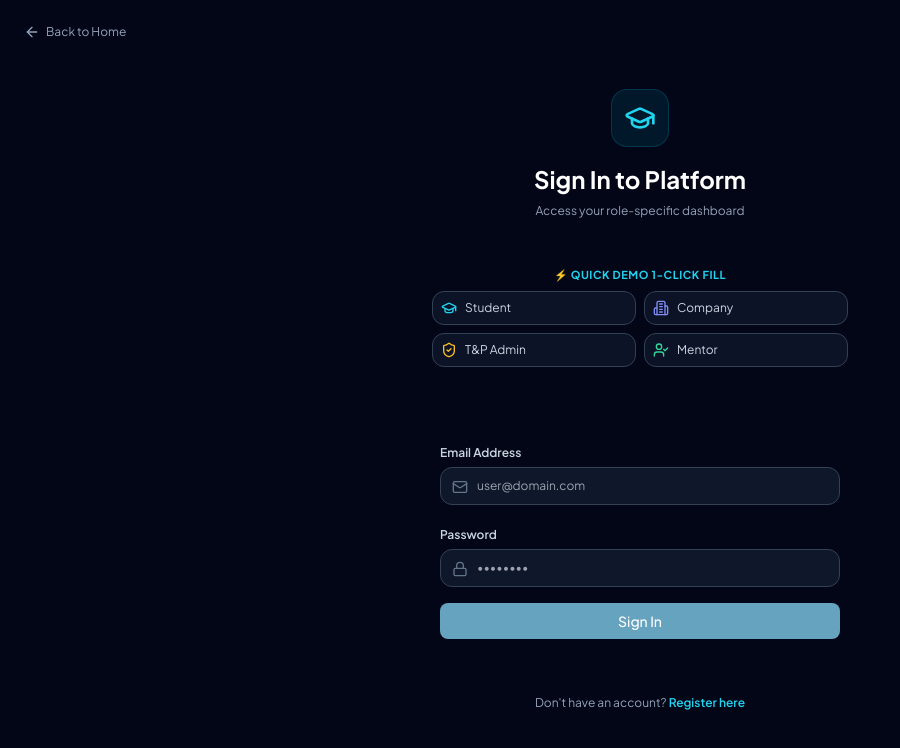
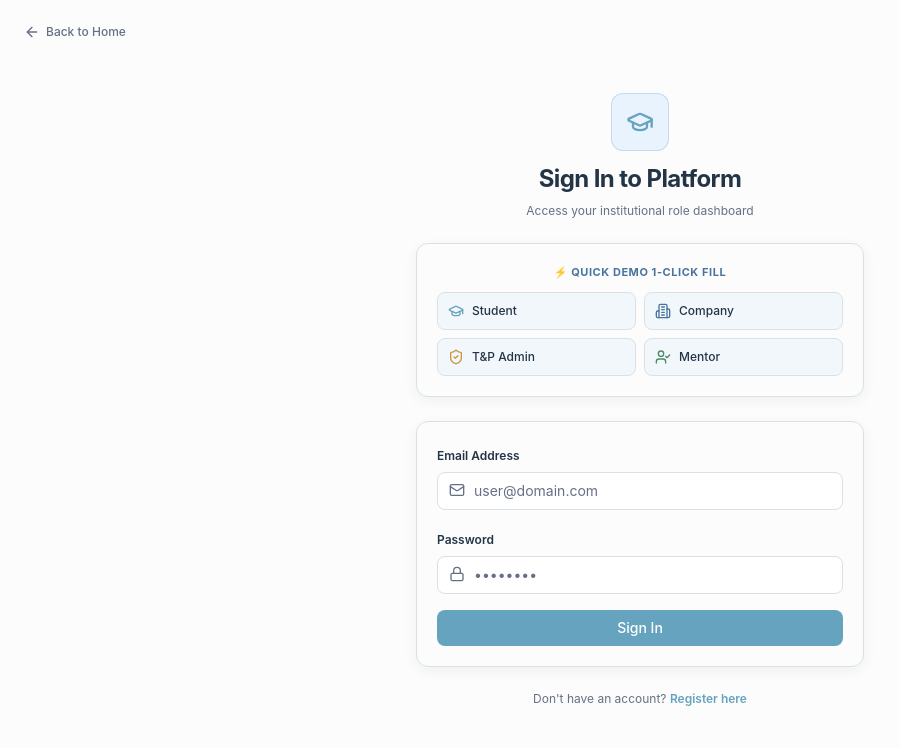
Before and after one commit to Leena-magar01/CareerLaunch, a React (Vite) app in the folder frontend/: page / in a window 1280 px wide. Both pictures are taken after a click on the button "Sign In". Shown: the top 748 px of the page, without its empty margins (0-900 px from the left). Built offline with nearby package versions, Linux system fonts and the light colour scheme.

Commit message:
style: align authentication login and registration pages with enterprise SaaS theme

```diff
--- a/frontend/index.html
+++ b/frontend/index.html
@@ -9,8 +9,9 @@
     <link rel="preconnect" href="https://fonts.gstatic.com" crossorigin>
     <link href="https://fonts.googleapis.com/css2?family=Plus+Jakarta+Sans:wght@300;400;500;600;700;800&display=swap" rel="stylesheet">
   </head>
-  <body class="bg-slate-900 text-slate-100 font-['Plus_Jakarta_Sans',sans-serif] antialiased selection:bg-cyan-500 selection:text-white">
+  <body class="bg-[#FCFCFC] text-[#243447] font-sans antialiased">
     <div id="root"></div>
     <script type="module" src="/src/main.tsx"></script>
   </body>
+
 </html>
--- a/frontend/src/pages/LoginPage.tsx
+++ b/frontend/src/pages/LoginPage.tsx
@@ -39,107 +39,107 @@ export const LoginPage: React.FC<LoginPageProps> = ({ initialRole = 'STUDENT', o
   };
 
   return (
-    <div className="min-h-screen bg-slate-950 flex flex-col justify-center items-center px-6 py-12">
+    <div className="min-h-screen bg-[#FCFCFC] text-[#243447] flex flex-col justify-center items-center px-6 py-12 font-sans relative">
       <button
         onClick={onNavigateHome}
-        className="fixed top-6 left-6 text-xs text-slate-400 hover:text-white flex items-center space-x-1.5 transition-colors"
+        className="fixed top-6 left-6 text-xs text-[#667085] hover:text-[#243447] flex items-center space-x-1.5 transition-colors font-medium"
       >
         <ArrowLeft className="w-4 h-4" />
         <span>Back to Home</span>
       </button>
 
-      <div className="w-full max-w-md space-y-8">
+      <div className="w-full max-w-md space-y-6">
         <div className="text-center space-y-2">
-          <div className="inline-flex p-3 rounded-2xl bg-cyan-500/10 text-cyan-400 border border-cyan-500/20 mb-2">
-            <GraduationCap className="w-8 h-8" />
+          <div className="inline-flex p-3.5 rounded-xl bg-[#E9F3FD] text-[#4874A0] border border-[#66A3BF]/30 mb-1">
+            <GraduationCap className="w-7 h-7 text-[#66A3BF]" />
           </div>
-          <h2 className="text-2xl font-bold text-white">Sign In to Platform</h2>
-          <p className="text-xs text-slate-400">Access your role-specific dashboard</p>
+          <h2 className="text-2xl font-bold text-[#243447] tracking-tight">Sign In to Platform</h2>
+          <p className="text-xs text-[#667085]">Access your institutional role dashboard</p>
         </div>
 
-        {/* One-Click Quick Demo Login Shortcuts */}
-        <div className="glass-card p-4 space-y-2">
-          <span className="text-[11px] font-bold uppercase tracking-wider text-cyan-400 block text-center">
+        {/* 1-Click Quick Demo Login Shortcuts */}
+        <div className="card-base p-4 space-y-3 bg-white">
+          <span className="text-[11px] font-bold uppercase tracking-wider text-[#4874A0] block text-center">
             ⚡ Quick Demo 1-Click Fill
           </span>
           <div className="grid grid-cols-2 gap-2 text-xs">
             <button
               onClick={() => fillDemoAccount('student@college.edu')}
-              className="p-2 rounded-xl bg-slate-900/80 hover:bg-cyan-950/40 border border-slate-700 hover:border-cyan-500/50 text-slate-300 text-left flex items-center space-x-2 transition-all"
+              className="p-2.5 rounded-lg bg-[#E9F3FD]/50 hover:bg-[#E9F3FD] border border-[#D8E2E6] hover:border-[#66A3BF] text-[#243447] text-left flex items-center space-x-2 transition-all"
             >
-              <GraduationCap className="w-4 h-4 text-cyan-400" />
-              <span>Student</span>
+              <GraduationCap className="w-4 h-4 text-[#66A3BF]" />
+              <span className="font-medium">Student</span>
             </button>
             <button
               onClick={() => fillDemoAccount('recruiter@techcorp.com')}
-              className="p-2 rounded-xl bg-slate-900/80 hover:bg-indigo-950/40 border border-slate-700 hover:border-indigo-500/50 text-slate-300 text-left flex items-center space-x-2 transition-all"
+              className="p-2.5 rounded-lg bg-[#E9F3FD]/50 hover:bg-[#E9F3FD] border border-[#D8E2E6] hover:border-[#66A3BF] text-[#243447] text-left flex items-center space-x-2 transition-all"
             >
-              <Building2 className="w-4 h-4 text-indigo-400" />
-              <span>Company</span>
+              <Building2 className="w-4 h-4 text-[#4874A0]" />
+              <span className="font-medium">Company</span>
             </button>
             <button
               onClick={() => fillDemoAccount('tnp@college.edu')}
-              className="p-2 rounded-xl bg-slate-900/80 hover:bg-amber-950/40 border border-slate-700 hover:border-amber-500/50 text-slate-300 text-left flex items-center space-x-2 transition-all"
+              className="p-2.5 rounded-lg bg-[#E9F3FD]/50 hover:bg-[#E9F3FD] border border-[#D8E2E6] hover:border-[#66A3BF] text-[#243447] text-left flex items-center space-x-2 transition-all"
             >
-              <ShieldCheck className="w-4 h-4 text-amber-400" />
-              <span>T&P Admin</span>
+              <ShieldCheck className="w-4 h-4 text-[#C9963E]" />
+              <span className="font-medium">T&P Admin</span>
             </button>
             <button
               onClick={() => fillDemoAccount('mentor@college.edu')}
-              className="p-2 rounded-xl bg-slate-900/80 hover:bg-emerald-950/40 border border-slate-700 hover:border-emerald-500/50 text-slate-300 text-left flex items-center space-x-2 transition-all"
+              className="p-2.5 rounded-lg bg-[#E9F3FD]/50 hover:bg-[#E9F3FD] border border-[#D8E2E6] hover:border-[#66A3BF] text-[#243447] text-left flex items-center space-x-2 transition-all"
             >
-              <UserCheck className="w-4 h-4 text-emerald-400" />
-              <span>Mentor</span>
+              <UserCheck className="w-4 h-4 text-[#4F8A68]" />
+              <span className="font-medium">Mentor</span>
             </button>
           </div>
         </div>
 
         {/* Login Form */}
-        <form onSubmit={handleSubmit} className="glass-card p-6 space-y-4">
+        <form onSubmit={handleSubmit} className="card-base p-6 space-y-4 bg-white">
           {errorMsg && (
-            <div className="p-3 rounded-xl bg-rose-500/10 border border-rose-500/30 text-rose-400 text-xs">
+            <div className="p-3 rounded-lg bg-[#C95A5A]/10 border border-[#C95A5A]/30 text-[#C95A5A] text-xs">
               {errorMsg}
             </div>
           )}
 
-          <div className="space-y-1">
-            <label className="text-xs font-semibold text-slate-300">Email Address</label>
+          <div className="space-y-1.5">
+            <label className="text-xs font-semibold text-[#243447]">Email Address</label>
             <div className="relative">
-              <Mail className="w-4 h-4 text-slate-500 absolute left-3 top-3" />
+              <Mail className="w-4 h-4 text-[#667085] absolute left-3 top-2.5" />
               <input
                 type="email"
                 required
                 value={email}
                 onChange={(e) => setEmail(e.target.value)}
                 placeholder="user@domain.com"
-                className="w-full bg-slate-900 border border-slate-700 text-white rounded-xl pl-9 pr-4 py-2.5 text-xs focus:outline-none focus:border-cyan-500"
+                className="input-base text-xs !pl-9"
               />
             </div>
           </div>
 
-          <div className="space-y-1">
-            <label className="text-xs font-semibold text-slate-300">Password</label>
+          <div className="space-y-1.5">
+            <label className="text-xs font-semibold text-[#243447]">Password</label>
             <div className="relative">
-              <Lock className="w-4 h-4 text-slate-500 absolute left-3 top-3" />
+              <Lock className="w-4 h-4 text-[#667085] absolute left-3 top-2.5" />
               <input
                 type="password"
                 required
                 value={password}
                 onChange={(e) => setPassword(e.target.value)}
                 placeholder="••••••••"
-                className="w-full bg-slate-900 border border-slate-700 text-white rounded-xl pl-9 pr-4 py-2.5 text-xs focus:outline-none focus:border-cyan-500"
+                className="input-base text-xs !pl-9"
               />
             </div>
           </div>
 
-          <button type="submit" disabled={submitting} className="w-full btn-primary text-xs py-3 mt-2">
+          <button type="submit" disabled={submitting} className="w-full btn-primary text-xs py-2.5 mt-2">
             {submitting ? 'Signing in...' : 'Sign In'}
           </button>
         </form>
 
-        <p className="text-center text-xs text-slate-400">
+        <p className="text-center text-xs text-[#667085]">
           Don't have an account?{' '}
-          <button onClick={onNavigateRegister} className="text-cyan-400 font-semibold hover:underline">
+          <button onClick={onNavigateRegister} className="text-[#66A3BF] font-semibold hover:underline">
             Register here
           </button>
         </p>
--- a/frontend/src/pages/RegisterPage.tsx
+++ b/frontend/src/pages/RegisterPage.tsx
@@ -46,10 +46,10 @@ export const RegisterPage: React.FC<RegisterPageProps> = ({ onNavigateLogin, onN
   };
 
   return (
-    <div className="min-h-screen bg-slate-950 flex flex-col justify-center items-center px-6 py-12">
+    <div className="min-h-screen bg-[#FCFCFC] text-[#243447] flex flex-col justify-center items-center px-6 py-12 font-sans relative">
       <button
         onClick={onNavigateHome}
-        className="fixed top-6 left-6 text-xs text-slate-400 hover:text-white flex items-center space-x-1.5 transition-colors"
+        className="fixed top-6 left-6 text-xs text-[#667085] hover:text-[#243447] flex items-center space-x-1.5 transition-colors font-medium"
       >
         <ArrowLeft className="w-4 h-4" />
         <span>Back to Home</span>
@@ -57,17 +57,22 @@ export const RegisterPage: React.FC<RegisterPageProps> = ({ onNavigateLogin, onN
 
       <div className="w-full max-w-md space-y-6">
         <div className="text-center space-y-2">
-          <h2 className="text-2xl font-bold text-white">Create New Account</h2>
-          <p className="text-xs text-slate-400">Select your institutional role to begin</p>
+          <div className="inline-flex p-3.5 rounded-xl bg-[#E9F3FD] text-[#4874A0] border border-[#66A3BF]/30 mb-1">
+            <GraduationCap className="w-7 h-7 text-[#66A3BF]" />
+          </div>
+          <h2 className="text-2xl font-bold text-[#243447] tracking-tight">Create New Account</h2>
+          <p className="text-xs text-[#667085]">Join the institutional career discovery network</p>
         </div>
 
         {/* Role Selector Tabs */}
-        <div className="grid grid-cols-3 gap-2 p-1 bg-slate-900 rounded-xl border border-slate-800 text-xs">
+        <div className="grid grid-cols-3 gap-2 bg-[#E9F3FD]/40 p-1.5 rounded-lg border border-[#D8E2E6] text-xs">
           <button
             type="button"
             onClick={() => setRole('STUDENT')}
-            className={`py-2 rounded-lg font-semibold flex items-center justify-center space-x-1 transition-all ${
-              role === 'STUDENT' ? 'bg-cyan-500 text-white shadow-lg shadow-cyan-500/20' : 'text-slate-400 hover:text-white'
+            className={`py-2 px-3 rounded-md font-semibold flex items-center justify-center space-x-1.5 transition-colors ${
+              role === 'STUDENT'
+                ? 'bg-white text-[#4874A0] shadow-sm border border-[#D8E2E6]'
+                : 'text-[#667085] hover:text-[#243447]'
             }`}
           >
             <GraduationCap className="w-3.5 h-3.5" />
@@ -76,8 +81,10 @@ export const RegisterPage: React.FC<RegisterPageProps> = ({ onNavigateLogin, onN
           <button
             type="button"
             onClick={() => setRole('COMPANY')}
-            className={`py-2 rounded-lg font-semibold flex items-center justify-center space-x-1 transition-all ${
-              role === 'COMPANY' ? 'bg-indigo-500 text-white shadow-lg shadow-indigo-500/20' : 'text-slate-400 hover:text-white'
+            className={`py-2 px-3 rounded-md font-semibold flex items-center justify-center space-x-1.5 transition-colors ${
+              role === 'COMPANY'
+                ? 'bg-white text-[#4874A0] shadow-sm border border-[#D8E2E6]'
+                : 'text-[#667085] hover:text-[#243447]'
             }`}
           >
             <Building2 className="w-3.5 h-3.5" />
@@ -86,8 +93,10 @@ export const RegisterPage: React.FC<RegisterPageProps> = ({ onNavigateLogin, onN
           <button
             type="button"
             onClick={() => setRole('MENTOR')}
-            className={`py-2 rounded-lg font-semibold flex items-center justify-center space-x-1 transition-all ${
-              role === 'MENTOR' ? 'bg-emerald-500 text-white shadow-lg shadow-emerald-500/20' : 'text-slate-400 hover:text-white'
+            className={`py-2 px-3 rounded-md font-semibold flex items-center justify-center space-x-1.5 transition-colors ${
+              role === 'MENTOR'
+                ? 'bg-white text-[#4874A0] shadow-sm border border-[#D8E2E6]'
+                : 'text-[#667085] hover:text-[#243447]'
             }`}
           >
             <UserCheck className="w-3.5 h-3.5" />
@@ -96,52 +105,66 @@ export const RegisterPage: React.FC<RegisterPageProps> = ({ onNavigateLogin, onN
         </div>
 
         {/* Registration Form */}
-        <form onSubmit={handleSubmit} className="glass-card p-6 space-y-4">
+        <form onSubmit={handleSubmit} className="card-base p-6 space-y-4 bg-white">
           {errorMsg && (
-            <div className="p-3 rounded-xl bg-rose-500/10 border border-rose-500/30 text-rose-400 text-xs">
+            <div className="p-3 rounded-lg bg-[#C95A5A]/10 border border-[#C95A5A]/30 text-[#C95A5A] text-xs">
               {errorMsg}
             </div>
           )}
 
-          <div className="space-y-1">
-            <label className="text-xs font-semibold text-slate-300">
-              {role === 'COMPANY' ? 'Contact Person Name' : 'Full Name'}
-            </label>
+          <div className="space-y-1.5">
+            <label className="text-xs font-semibold text-[#243447]">Full Name</label>
             <div className="relative">
-              <User className="w-4 h-4 text-slate-500 absolute left-3 top-3" />
+              <User className="w-4 h-4 text-[#667085] absolute left-3 top-2.5" />
               <input
                 type="text"
                 required
                 value={fullName}
                 onChange={(e) => setFullName(e.target.value)}
-                placeholder="Full Name"
-                className="w-full bg-slate-900 border border-slate-700 text-white rounded-xl pl-9 pr-4 py-2.5 text-xs focus:outline-none focus:border-cyan-500"
+                placeholder="John Doe"
+                className="input-base text-xs !pl-9"
               />
             </div>
           </div>
 
-          {role === 'COMPANY' && (
-            <div className="space-y-1">
-              <label className="text-xs font-semibold text-slate-300">Company Name</label>
+          <div className="space-y-1.5">
+            <label className="text-xs font-semibold text-[#243447]">Email Address</label>
+            <div className="relative">
+              <Mail className="w-4 h-4 text-[#667085] absolute left-3 top-2.5" />
               <input
-                type="text"
+                type="email"
                 required
-                value={companyName}
-                onChange={(e) => setCompanyName(e.target.value)}
-                placeholder="e.g. Acme Tech Solutions"
-                className="w-full bg-slate-900 border border-slate-700 text-white rounded-xl px-3.5 py-2.5 text-xs focus:outline-none focus:border-cyan-500"
+                value={email}
+                onChange={(e) => setEmail(e.target.value)}
+                placeholder="user@domain.com"
+                className="input-base text-xs !pl-9"
               />
             </div>
-          )}
+          </div>
 
-          {(role === 'STUDENT' || role === 'MENTOR') && (
-            <div className="grid grid-cols-2 gap-3">
+          <div className="space-y-1.5">
+            <label className="text-xs font-semibold text-[#243447]">Password</label>
+            <div className="relative">
+              <Lock className="w-4 h-4 text-[#667085] absolute left-3 top-2.5" />
+              <input
+                type="password"
+                required
+                value={password}
+                onChange={(e) => setPassword(e.target.value)}
+                placeholder="••••••••"
+                className="input-base text-xs !pl-9"
+              />
+            </div>
+          </div>
+
+          {role === 'STUDENT' && (
+            <div className="grid grid-cols-2 gap-3 pt-1">
               <div className="space-y-1">
-                <label className="text-xs font-semibold text-slate-300">Department</label>
+                <label className="text-xs font-semibold text-[#243447]">Department</label>
                 <select
                   value={department}
                   onChange={(e) => setDepartment(e.target.value)}
-                  className="w-full bg-slate-900 border border-slate-700 text-white rounded-xl px-3 py-2.5 text-xs focus:outline-none focus:border-cyan-500"
+                  className="input-base text-xs"
                 >
                   <option value="CSE">CSE</option>
                   <option value="IT">IT</option>
@@ -151,59 +174,44 @@ export const RegisterPage: React.FC<RegisterPageProps> = ({ onNavigateLogin, onN
                 </select>
               </div>
 
-              {role === 'STUDENT' && (
               <div className="space-y-1">
-                  <label className="text-xs font-semibold text-slate-300">Passing Year</label>
+                <label className="text-xs font-semibold text-[#243447]">Passing Year</label>
                 <input
-                    type="number"
+                  type="text"
                   value={passingYear}
                   onChange={(e) => setPassingYear(e.target.value)}
-                    className="w-full bg-slate-900 border border-slate-700 text-white rounded-xl px-3 py-2.5 text-xs focus:outline-none focus:border-cyan-500"
+                  className="input-base text-xs"
                 />
               </div>
-              )}
             </div>
           )}
 
-          <div className="space-y-1">
-            <label className="text-xs font-semibold text-slate-300">Email Address</label>
+          {role === 'COMPANY' && (
+            <div className="space-y-1 pt-1">
+              <label className="text-xs font-semibold text-[#243447]">Company Name</label>
               <div className="relative">
-              <Mail className="w-4 h-4 text-slate-500 absolute left-3 top-3" />
+                <Building2 className="w-4 h-4 text-[#667085] absolute left-3 top-2.5" />
                 <input
-                type="email"
+                  type="text"
                   required
-                value={email}
-                onChange={(e) => setEmail(e.target.value)}
-                placeholder="user@domain.com"
-                className="w-full bg-slate-900 border border-slate-700 text-white rounded-xl pl-9 pr-4 py-2.5 text-xs focus:outline-none focus:border-cyan-500"
+                  value={companyName}
+                  onChange={(e) => setCompanyName(e.target.value)}
+                  placeholder="TechCorp Solutions Ltd."
+                  className="input-base text-xs !pl-9"
                 />
               </div>
             </div>
+          )}
 
-          <div className="space-y-1">
-            <label className="text-xs font-semibold text-slate-300">Password</label>
-            <div className="relative">
-              <Lock className="w-4 h-4 text-slate-500 absolute left-3 top-3" />
-              <input
-                type="password"
-                required
-                value={password}
-                onChange={(e) => setPassword(e.target.value)}
-                placeholder="••••••••"
-                className="w-full bg-slate-900 border border-slate-700 text-white rounded-xl pl-9 pr-4 py-2.5 text-xs focus:outline-none focus:border-cyan-500"
-              />
-            </div>
-          </div>
-
-          <button type="submit" disabled={submitting} className="w-full btn-primary text-xs py-3 mt-2">
+          <button type="submit" disabled={submitting} className="w-full btn-primary text-xs py-2.5 mt-3">
             {submitting ? 'Creating account...' : 'Create Account'}
           </button>
         </form>
 
-        <p className="text-center text-xs text-slate-400">
+        <p className="text-center text-xs text-[#667085]">
           Already have an account?{' '}
-          <button onClick={onNavigateLogin} className="text-cyan-400 font-semibold hover:underline">
-            Sign in
+          <button onClick={onNavigateLogin} className="text-[#66A3BF] font-semibold hover:underline">
+            Sign in here
           </button>
         </p>
       </div>
```
Lines whose indentation alone changed are shown as unchanged.
